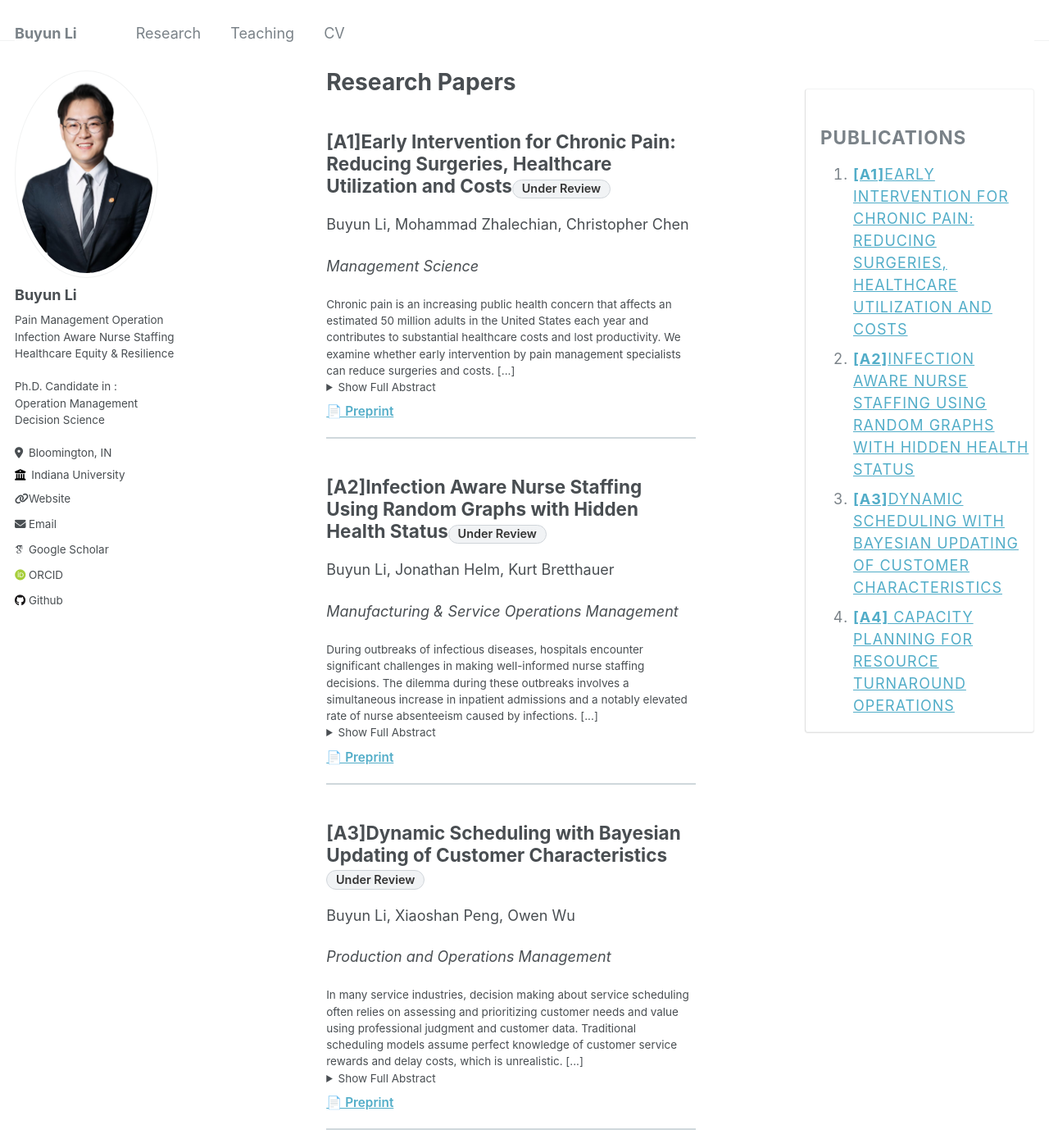
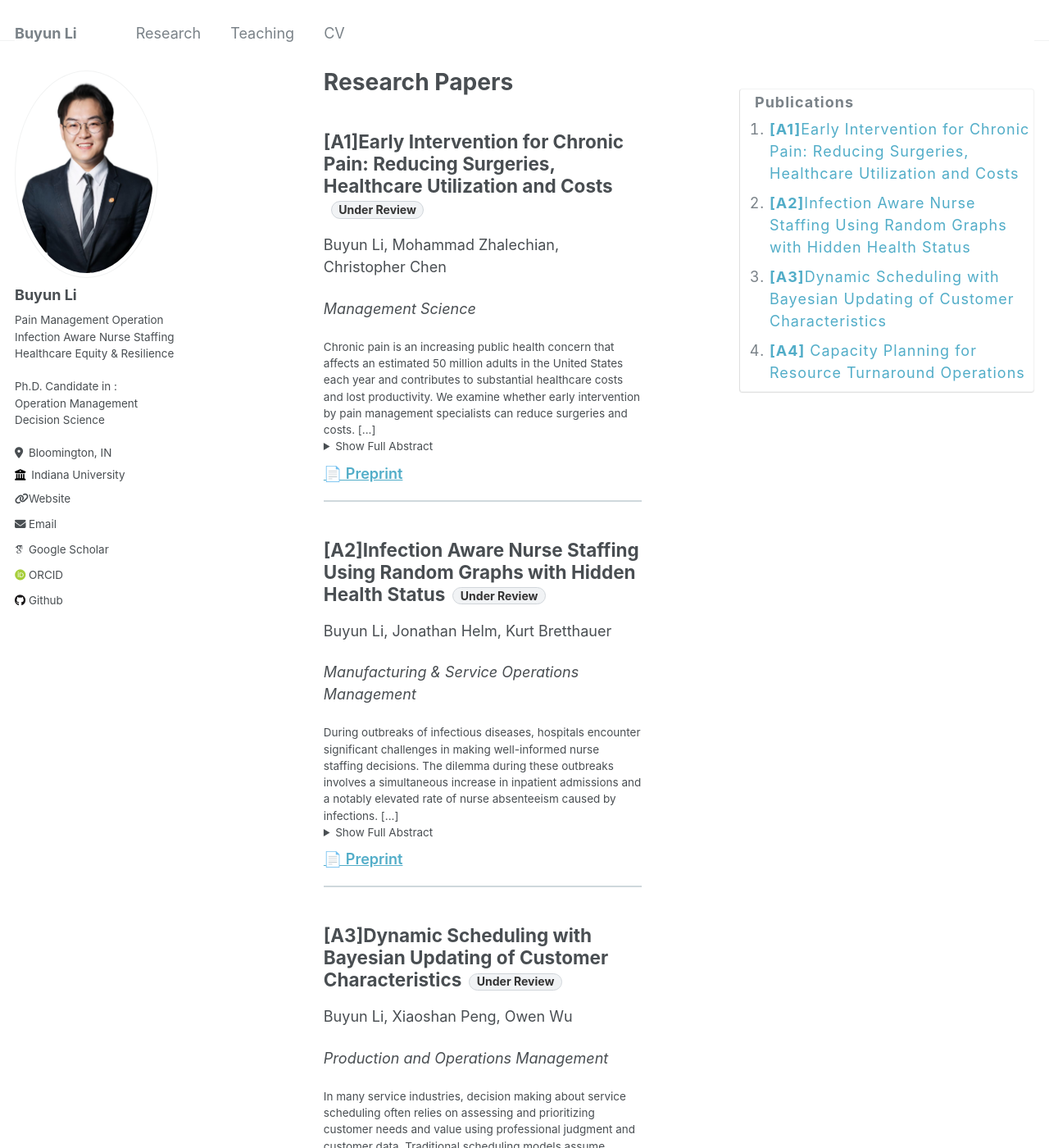
Before and after one commit to BuyunLi/BuyunLi.github.io, a Jekyll site: the page built from _pages/publications.md, in a window 1280 px wide and 1400 px high. Shown: the whole window at 82% size. Built offline with Jekyll 4.4.1, drawn with Linux system fonts in a browser that asks for light colours; some web fonts are replaced.

Commit message:
Update _custom.scss

```diff
--- a/_sass/_custom.scss
+++ b/_sass/_custom.scss
@@ -1,7 +1,7 @@
 /* --- Layout: three columns (sidebar | content | right TOC) --- */
 #main.with-toc {
   display: grid;
-  grid-template-columns: minmax(240px, 320px) 1fr minmax(220px, 280px);
+  grid-template-columns: minmax(240px, 320px) 1fr minmax(260px, 360px); /* wider TOC */
   gap: 2rem;
   align-items: start;
 }
@@ -10,23 +10,19 @@
 #main.with-toc > .toc--right {
   grid-column: 3;
   position: sticky;
-  top: 6rem; /* adjust if your header height differs */
+  top: 6rem;
   max-height: calc(100vh - 6rem);
   overflow: auto;
   padding-left: 1rem;
   border-left: 1px solid #e0e0e0;
 }
 
-/* Mobile: stack */
+/* Mobile: stack layout */
 @media (max-width: 980px) {
-  #main.with-toc {
-    grid-template-columns: 1fr;
-  }
+  #main.with-toc { grid-template-columns: 1fr; }
   #main.with-toc > .sidebar,
   #main.with-toc > .archive,
-  #main.with-toc > .toc--right {
-    grid-column: 1;
-  }
+  #main.with-toc > .toc--right { grid-column: 1; }
   #main.with-toc > .toc--right {
     border-left: 0;
     border-top: 1px solid #e0e0e0;
@@ -38,15 +34,41 @@
 /* Smooth scrolling for TOC links */
 html { scroll-behavior: smooth; }
 
+/* --- TOC styles --- */
+.toc--right, .toc__title, .toc__list, .toc__list a {
+  text-transform: none !important; /* no ALL CAPS */
+}
+.toc__title { font-size: 1rem; margin: 0.25rem 0 0.5rem; }
+.toc__list { margin: 0; padding-left: 1rem; list-style: decimal; }
+.toc__list a { text-decoration: none; }
+.toc__list a:hover { text-decoration: underline; }
+
 /* --- Publication item styling --- */
 .archive .archive__item {
-  border-bottom: 2px solid #cfd8dc; /* clearer separator */
+  border-bottom: 2px solid #cfd8dc;
   padding-bottom: 1rem;
   margin-bottom: 1.25rem;
 }
 .archive .archive__item:last-child { border-bottom: 0; }
 
-/* Footer row (status + links) */
+/* Status pill */
+.pub__status {
+  display: inline-block;
+  font-size: 0.78rem;
+  font-weight: 700;
+  padding: 0.18em 0.6em;
+  border-radius: 999px;
+  line-height: 1;
+  background: #f1f3f5;
+  color: #333;
+  border: 1px solid #d0d5da;
+}
+.archive__item-title .pub__status--inline {
+  margin-left: 0.5rem;
+  vertical-align: middle;
+}
+
+/* Footer (for Preprint link) */
 .pub__footer {
   margin-top: 0.5rem;
   display: flex;
@@ -54,35 +76,7 @@ html { scroll-behavior: smooth; }
   align-items: center;
   flex-wrap: wrap;
 }
-
-/* Status pill: unified neutral look */
-.pub__status {
-  display: inline-block;
-  font-size: 0.8rem;
-  font-weight: 600;
-  padding: 0.25em 0.75em;
-  border-radius: 999px;
-  line-height: 1;
-  background: #f1f3f5;
-  color: #333;
-  border: 1px solid #d0d5da;
-}
-
-/* Optional: slightly highlight positive end-states */
-.pub__status-positive {
-  background: #e8f5e9;
-  border-color: #c8e6c9;
-  color: #256029;
-}
-
-/* If you want Accepted/Published/In Press green, uncomment:
-.pub__status:has(:where()){} isn’t widely supported in older browsers.
-Instead, you can wrap those with an extra class in Liquid if desired.
-*/
-
-/* Preprint link */
 .pub__link {
-  font-size: 0.85rem;
   font-weight: 600;
   text-decoration: none;
   border-bottom: 1px solid transparent;
```
